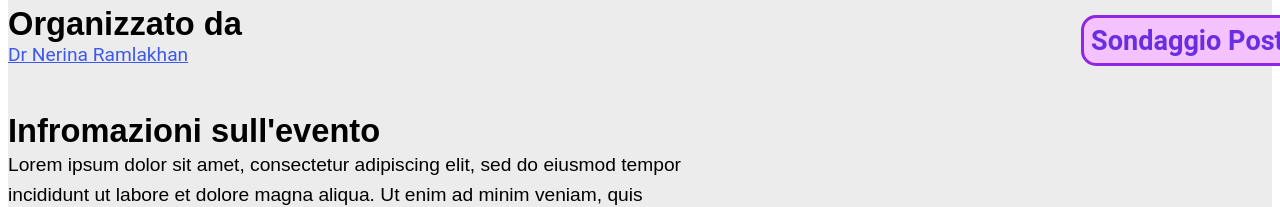
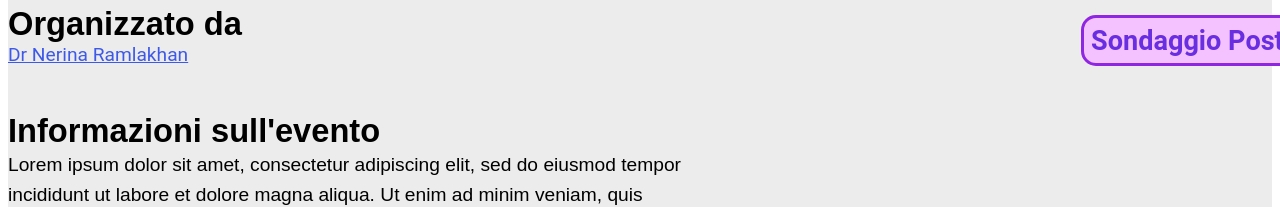
Before and after one commit to Monica-Pellegrini/ingSW24DebugsterFE, a Vue app in the folder Vue/frontpage/: page / in a window 1280 px wide. Shown: the part 1185-1392 px from the top of the page. Built offline with nearby package versions, Linux system fonts and the light colour scheme.

Commit message:
Update App.vue

```diff
--- a/Vue/frontpage/src/App.vue
+++ b/Vue/frontpage/src/App.vue
@@ -71,7 +71,7 @@
         <br>
         <br>
         <br>
-        <h2>Infromazioni sull'evento</h2>
+        <h2>Informazioni sull'evento</h2>
         <p class="informazioni">Lorem ipsum dolor sit amet, consectetur adipiscing elit, sed do eiusmod tempor incididunt ut labore et dolore magna aliqua. Ut enim ad minim veniam, quis nostrud exercitation ullamco laboris nisi ut aliquip ex ea commodo consequat. Duis aute irure dolor in reprehenderit in voluptate velit esse cillum dolore eu fugiat nulla pariatur. Excepteur sint occaecat cupidatat non proident, sunt in culpa qui officia deserunt mollit anim id est laborum. Lorem ipsum dolor sit amet, consectetur adipiscing elit, sed do eiusmod tempor incididunt ut labore et dolore magna aliqua. Ut enim ad minim veniam, quis nostrud exercitation ullamco laboris nisi ut aliquip ex ea commodo consequat. Duis aute irure dolor in reprehenderit in voluptate velit esse cillum dolore eu fugiat nulla pariatur. Excepteur sint occaecat cupidatat non proident, sunt in culpa qui officia deserunt mollit anim id est laborum. Lorem ipsum dolor sit amet, consectetur adipiscing elit, sed do eiusmod tempor incididunt ut labore et dolore magna aliqua. Ut enim ad minim veniam, quis nostrud exercitation ullamco laboris nisi ut aliquip ex ea commodo consequat. Duis aute irure dolor in reprehenderit in voluptate velit esse cillum dolore eu fugiat nulla pariatur. Excepteur sint occaecat cupidatat non proident, sunt in culpa qui officia deserunt mollit anim id est laborum.</p>
 
         <!--Immagine secondaria-->
```
